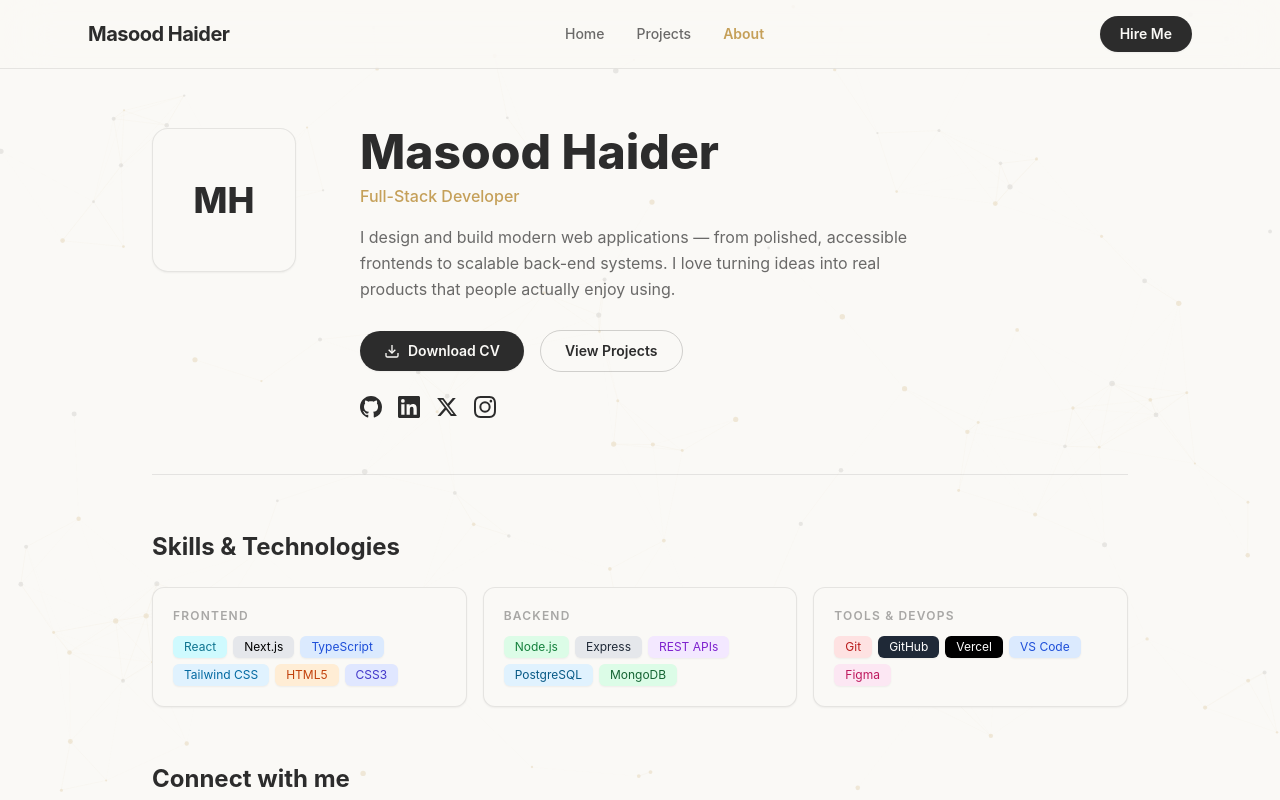
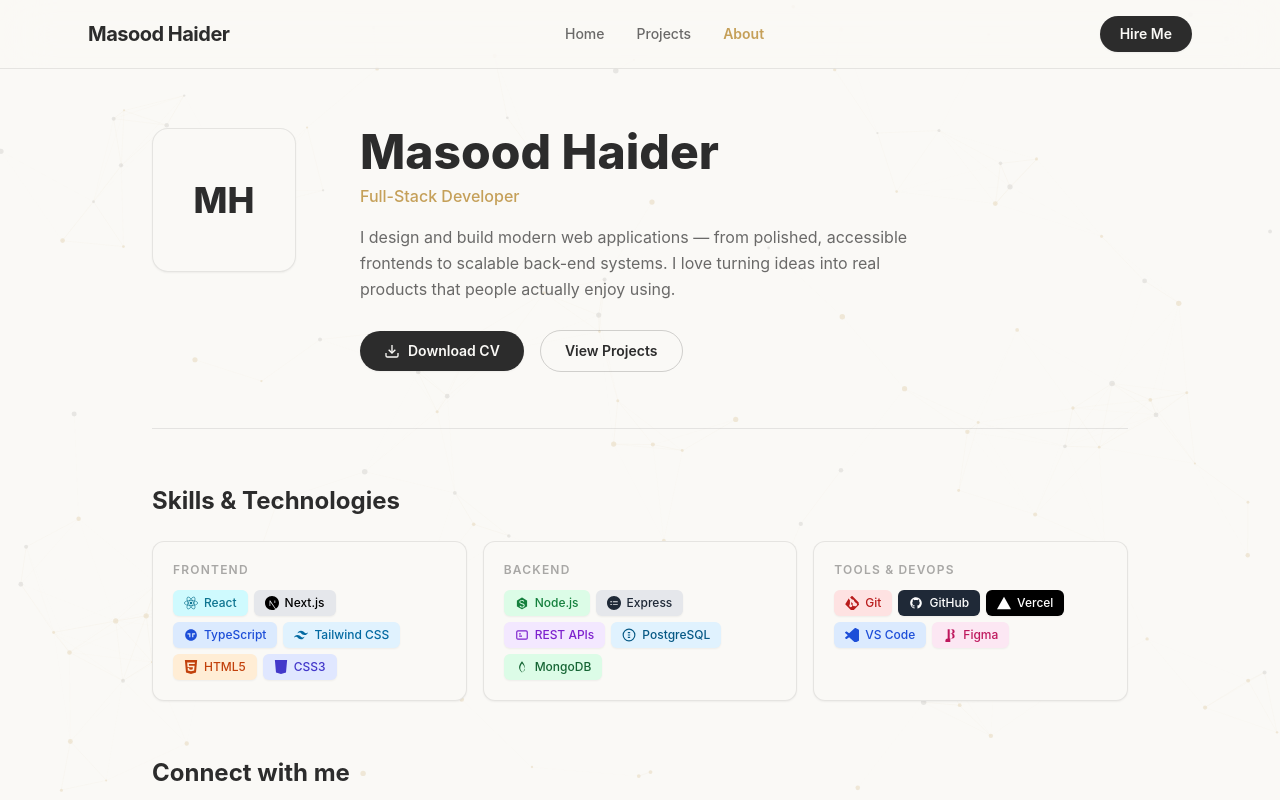
Before and after one commit to Masood-Haider/projects-gallery, a Next.js app: page /about in a window 1280 px wide. Shown: the top 800 px of the page. Built offline with nearby package versions, Linux system fonts and the light colour scheme.

Commit message:
Remove redundant social icons and add brand SVG icons to skills on about page

```diff
--- a/app/about/page.tsx
+++ b/app/about/page.tsx
@@ -1,4 +1,3 @@
-import SocialIcons from "@/components/SocialIcons";
 import { socialLinks } from "@/lib/social";
 import Link from "next/link";
 
@@ -50,11 +49,6 @@ export default function AboutPage() {
               View Projects
             </Link>
           </div>
-
-          {/* Social icons */}
-          <div className="mt-6">
-            <SocialIcons iconSize={22} />
-          </div>
         </div>
       </div>
 
@@ -79,8 +73,9 @@ export default function AboutPage() {
                 {group.skills.map((skill) => (
                   <span
                     key={skill}
-                    className={`rounded-md border border-transparent px-2.5 py-0.5 text-xs shadow-sm ${getSkillColors(skill)}`}
+                    className={`inline-flex items-center gap-1.5 rounded-md border border-transparent px-2.5 py-1 text-xs font-medium shadow-sm ${getSkillColors(skill)}`}
                   >
+                    <SkillIcon name={skill} />
                     {skill}
                   </span>
                 ))}
@@ -162,6 +157,116 @@ const skillGroups = [
   },
 ];
 
+function SkillIcon({ name }: { name: string }) {
+  const cls = "w-3.5 h-3.5 flex-shrink-0";
+  switch (name) {
+    case "React":
+      return (
+        <svg viewBox="-11.5 -10.23174 23 20.46348" className={`${cls} fill-current`}>
+          <circle cx="0" cy="0" r="2.05" />
+          <g stroke="currentColor" strokeWidth="1" fill="none">
+            <ellipse rx="11" ry="4.2"/>
+            <ellipse rx="11" ry="4.2" transform="rotate(60)"/>
+            <ellipse rx="11" ry="4.2" transform="rotate(120)"/>
+          </g>
+        </svg>
+      );
+    case "Next.js":
+      return (
+        <svg viewBox="0 0 128 128" fill="currentColor" className={cls}>
+          <path d="M64 0C28.7 0 0 28.7 0 64s28.7 64 64 64c11.2 0 21.7-2.9 30.8-7.9L48.4 55.3v36.6h-6.8V41.8h6.8l50.5 75.8C116.4 106.2 128 86.5 128 64c0-35.3-28.7-64-64-64zm22.7 41.8h6.8v22.6h-6.8V41.8z" />
+        </svg>
+      );
+    case "TypeScript":
+      return (
+        <svg viewBox="0 0 24 24" fill="currentColor" className={cls}>
+          <path d="M12 2C6.48 2 2 6.48 2 12s4.48 10 10 10 10-4.48 10-10S17.52 2 12 2zm-1 14H9v-5H6V9h8v2h-3v5zm5 0h-2v-5h-3V9h8v2h-3v5z"/>
+        </svg>
+      );
+    case "Tailwind CSS":
+      return (
+        <svg viewBox="0 0 24 24" fill="currentColor" className={cls}>
+          <path d="M12.001 4.8c-3.2 0-5.2 1.6-6 4.8 1.2-1.6 2.6-2.2 4.2-1.8.913.228 1.565.89 2.288 1.624C13.666 10.618 15.027 12 18.001 12c3.2 0 5.2-1.6 6-4.8-1.2 1.6-2.6 2.2-4.2 1.8-.913-.228-1.565-.89-2.288-1.624C16.337 6.182 14.976 4.8 12.001 4.8zm-6 7.2c-3.2 0-5.2 1.6-6 4.8 1.2-1.6 2.6-2.2 4.2-1.8.913.228 1.565.89 2.288 1.624 1.177 1.194 2.538 2.576 5.512 2.576 3.2 0 5.2-1.6 6-4.8-1.2 1.6-2.6 2.2-4.2 1.8-.913-.228-1.565-.89-2.288-1.624C10.337 13.382 8.976 12 6.001 12z" />
+        </svg>
+      );
+    case "HTML5":
+      return (
+        <svg viewBox="0 0 24 24" fill="currentColor" className={cls}>
+          <path d="M1.5 0h21l-1.91 21.563L11.977 24l-8.565-2.438L1.5 0zm7.031 9.75l-.232-2.718 10.059.003.23-2.622L5.412 4.41l.698 8.01h9.126l-.326 3.426-2.91.804-2.955-.81-.188-2.11H6.248l.33 4.171L12 19.351l5.379-1.443.744-8.157H8.531z" />
+        </svg>
+      );
+    case "CSS3":
+      return (
+        <svg viewBox="0 0 24 24" fill="currentColor" className={cls}>
+          <path d="M1.5 0h21l-1.91 21.563L11.977 24l-8.565-2.438L1.5 0zm17.03 6.613H7.39l.232 2.622h10.665l-.847 9.27-5.463 1.488-5.45-1.488-.363-4.137h2.618l.182 1.95 2.987.806 2.99-.806.33-3.488H5.666L4.738 3.99H19.5l-.97 2.623z"/>
+        </svg>
+      );
+    case "Node.js":
+      return (
+        <svg viewBox="0 0 128 128" fill="currentColor" className={cls}>
+          <path d="M109.1 40L65.5 14.8c-1-.6-2.1-.6-3.1 0L18.9 40c-1 .6-1.6 1.6-1.6 2.7v50.4c0 1.1.6 2.1 1.6 2.7l43.5 25.1c1 .6 2.1 .6 3.1 0l43.5-25.1c1-.6 1.6-1.6 1.6-2.7V42.7c.1-1.1-.5-2.1-1.5-2.7zM66.4 105.4c-12.7 0-20.9-5.1-24.8-15.1l7.3-3.1c2.4 6.6 7.4 10.4 17.1 10.4 8.7 0 13.9-3.9 13.9-10.4 0-6.9-5.7-9.5-17.7-12.4-14.8-3.6-22.3-9.5-22.3-19.9 0-11 9.4-18.4 22.1-18.4 10.8 0 18.5 4 22.8 12.8l-7.2 3.8c-2.8-6.1-7.9-8.9-15.5-8.9-8.1 0-13.6 4.3-13.6 10.2 0 6.1 4.5 8.7 16.4 11.6 15.6 3.8 23.6 9.8 23.6 20.6.1 10.9-8.9 18.8-22.1 18.8z"/>
+        </svg>
+      );
+    case "Express":
+      return (
+        <svg viewBox="0 0 24 24" fill="currentColor" className={cls}>
+          <path d="M24 12c0 6.627-5.373 12-12 12S0 18.627 0 12 5.373 0 12 0s12 5.373 12 12zm-18.4-1.2h3.2v-1.6H5.6v1.6zm0 4.8h3.2v-1.6H5.6v1.6zm4.8-4.8h8v-1.6h-8v1.6zm0 4.8h8v-1.6h-8v1.6z"/>
+        </svg>
+      );
+    case "REST APIs":
+      return (
+        <svg viewBox="0 0 24 24" fill="none" stroke="currentColor" strokeWidth="2" className={cls}>
+          <rect width="18" height="14" x="3" y="5" rx="2" />
+          <path d="M7 10h3M7 14h5" />
+        </svg>
+      );
+    case "PostgreSQL":
+      return (
+        <svg viewBox="0 0 24 24" fill="currentColor" className={cls}>
+          <path d="M12 1a11 11 0 1011 11A11 11 0 0012 1zm0 20a9 9 0 119-9 9 9 0 01-9 9zm2-14h-4v2h4zm0 4h-4v2h4zm0 4h-4v2h4z" />
+        </svg>
+      );
+    case "MongoDB":
+      return (
+        <svg viewBox="0 0 24 24" fill="currentColor" className={cls}>
+          <path d="M12 2c0 0-5 5.5-5 11 0 4 3 6.5 5 8.5 2-2 5-4.5 5-8.5 0-5.5-5-11-5-11zm0 18c-1.5-1.5-3-3.5-3-6 0-3.5 2.5-7.5 3-8 5 5 5 9.5 5 11-1 1-3.5 4-5 3z" />
+        </svg>
+      );
+    case "Git":
+      return (
+        <svg viewBox="0 0 24 24" fill="currentColor" className={cls}>
+          <path d="M23.546 10.93L13.067.452a1.44 1.44 0 00-2.037 0L8.761 2.72l3.351 3.35a2.535 2.535 0 013.14 1.196c.21.433.275.92.188 1.393l3.208 3.208a2.535 2.535 0 011.663 3.655 2.535 2.535 0 01-3.655 1.663 2.535 2.535 0 01-2.946-4.004l-3.076-3.077v4.613a2.535 2.535 0 011.042 3.882 2.535 2.535 0 01-3.626-3.528 2.535 2.535 0 01.385-2.002V6.637a2.535 2.535 0 01-1.393-3.606L1.139 12.966a1.44 1.44 0 000 2.037l10.479 10.478a1.44 1.44 0 002.037 0l9.89-9.89a1.44 1.44 0 000-2.036V10.93z" />
+        </svg>
+      );
+    case "GitHub":
+      return (
+        <svg viewBox="0 0 24 24" fill="currentColor" className={cls}>
+          <path d="M12 2C6.48 2 2 6.48 2 12c0 4.42 2.87 8.17 6.84 9.5.5.08.66-.23.66-.5v-1.69c-2.77.6-3.36-1.34-3.36-1.34-.45-1.15-1.11-1.46-1.11-1.46-.91-.62.07-.6.07-.6 1 .07 1.53 1.03 1.53 1.03.87 1.52 2.34 1.07 2.91.83.09-.65.35-1.09.63-1.34-2.22-.25-4.55-1.11-4.55-4.92 0-1.11.38-2 1.03-2.71-.1-.25-.45-1.29.1-2.64 0 0 .84-.27 2.75 1.02.79-.22 1.65-.33 2.5-.33.85 0 1.71.11 2.5.33 1.91-1.29 2.75-1.02 2.75-1.02.55 1.35.2 2.39.1 2.64.65.71 1.03 1.6 1.03 2.71 0 3.82-2.34 4.66-4.57 4.91.36.31.69.92.69 1.85V21c0 .27.16.59.67.5C19.14 20.16 22 16.42 22 12A10 10 0 0012 2z"/>
+        </svg>
+      );
+    case "Vercel":
+      return (
+        <svg viewBox="0 0 24 24" fill="currentColor" className={cls}>
+          <path d="M24 22.525H0l12-21.05 12 21.05z" />
+        </svg>
+      );
+    case "VS Code":
+      return (
+        <svg viewBox="0 0 24 24" fill="currentColor" className={cls}>
+          <path d="M23.15 2.587L18.21.21a1.494 1.494 0 0 0-1.705.29l-9.46 8.63-4.12-3.12a.75.75 0 0 0-.97.05L.31 7.42a.75.75 0 0 0 .04 1.09l4.47 3.93-4.47 3.93a.75.75 0 0 0-.04 1.09l1.64 1.36a.75.75 0 0 0 .97.05l4.12-3.12 9.46 8.63c.48.44 1.18.55 1.7.29l4.94-2.38c.52-.25.85-.77.85-1.35V3.93c0-.58-.33-1.1-.85-1.35z"/>
+        </svg>
+      );
+    case "Figma":
+      return (
+        <svg viewBox="0 0 24 24" fill="currentColor" className={cls}>
+          <path d="M8 2h4.5a4 4 0 010 8H8V2zm0 8h4.5a4 4 0 010 8H8v-8zm0 8a4 4 0 000 8h4.5v-8H8zm8-8a4 4 0 100-8h-4.5v8H16zm0 8a4 4 0 100-8h-4.5v8H16z" />
+        </svg>
+      );
+    default:
+      return null;
+  }
+}
+
 function getSkillColors(skill: string) {
   const colors: Record<string, string> = {
     "React": "bg-cyan-100 text-cyan-700",
```
